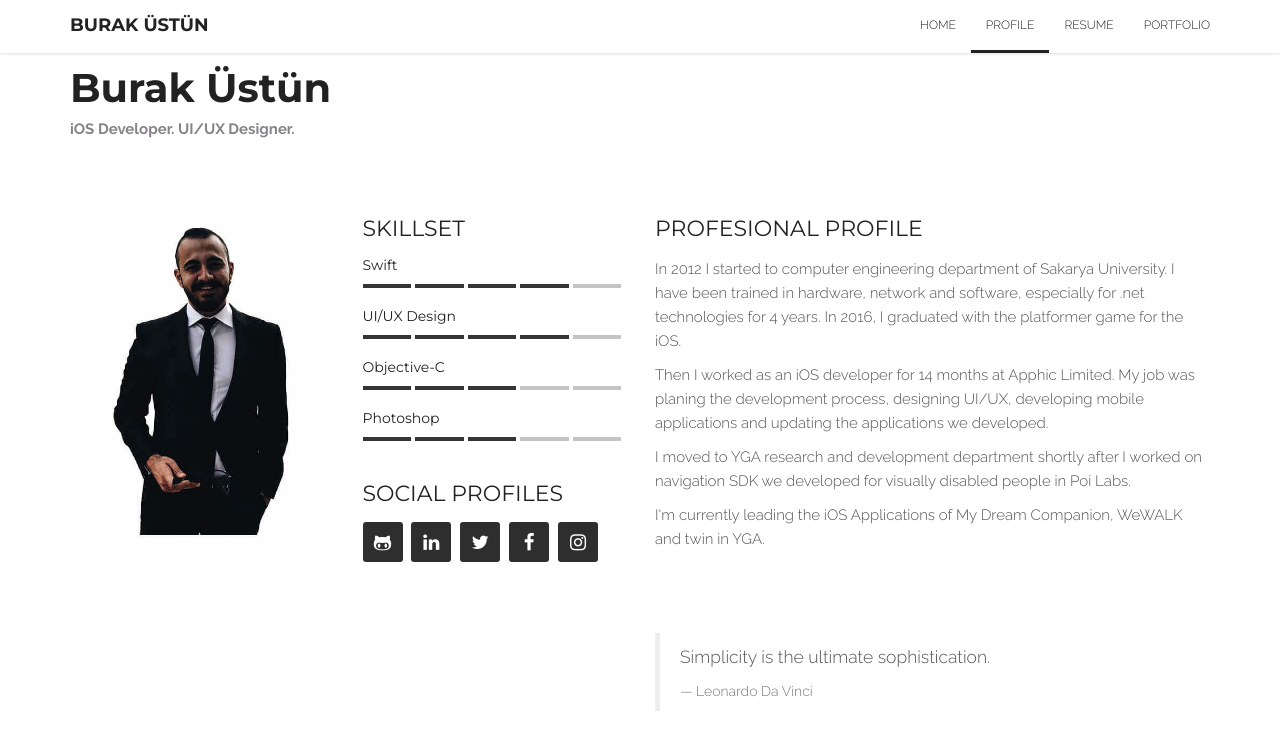
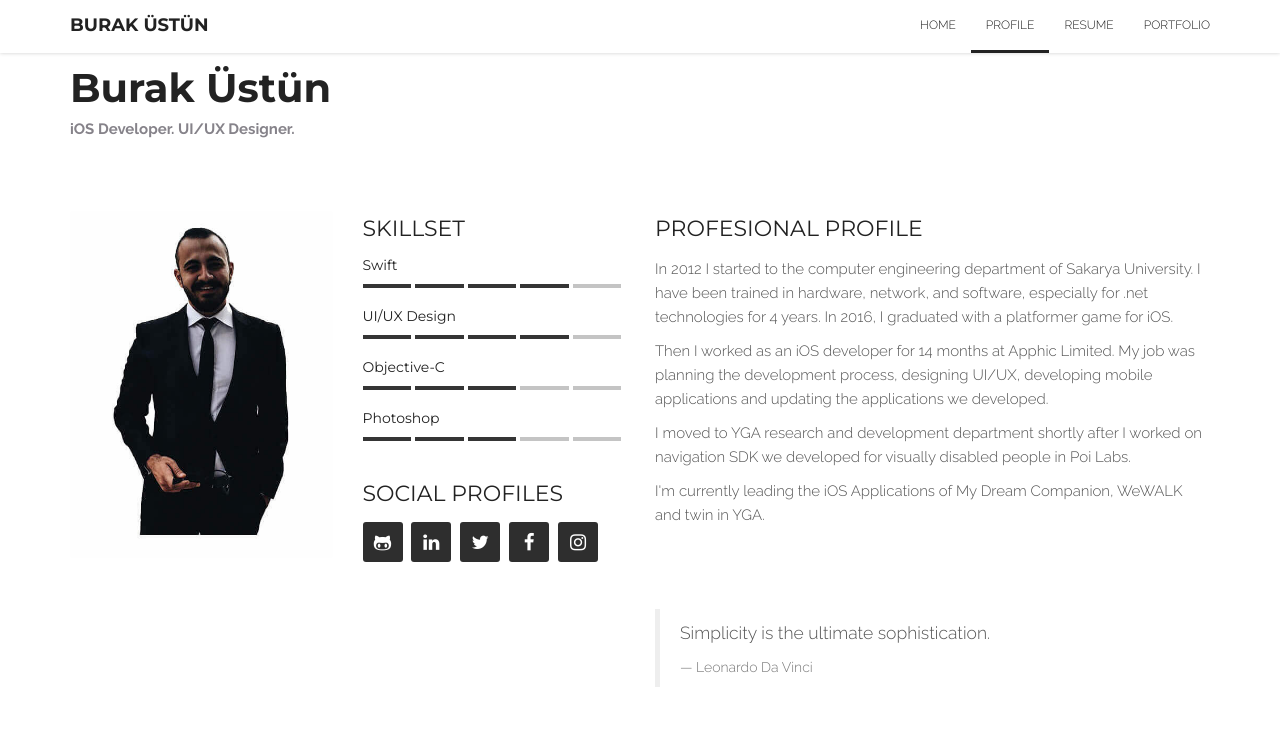
Before and after one commit to buracules/buracules.github.io, a Jekyll site: the page index.html, which Jekyll copies as it is, in a window 1280 px wide and 900 px high, scrolled down 863 px. Shown: the top 735 px of the window. Built offline with Jekyll 4.4.1, drawn with Linux system fonts in a browser that asks for light colours.

Commit message:
Update About

```diff
--- a/index.html
+++ b/index.html
@@ -232,10 +232,10 @@
 
 						<div class="col-md-6 col-sm-12 wow bounceInRight">
 							<h3>Profesional Profile</h3>
-							<p>In 2012 I started to computer engineering department of Sakarya University. I have been trained in hardware, network and software, especially for .net technologies for 4 years. In 2016, I graduated with the platformer game for the iOS.</p>
-							<p>Then I worked as an iOS developer for 14 months at Apphic Limited. My job was planing the development process, designing UI/UX, developing mobile applications and updating the applications we developed.</p>
+							<p>In 2012 I started to the computer engineering department of Sakarya University. I have been trained in hardware, network, and software, especially for .net technologies for 4 years. In 2016, I graduated with a platformer game for iOS.</p>
+							<p>Then I worked as an iOS developer for 14 months at Apphic Limited. My job was planning the development process, designing UI/UX, developing mobile applications and updating the applications we developed.</p>
 							<p>I moved to YGA research and development department shortly after I worked on navigation SDK we developed for visually disabled people in Poi Labs.</p>
-							<p> I'm currently leading the iOS Applications of My Dream Companion, WeWALK and twin in YGA.</p>
+							<p>I'm currently leading the iOS Applications of My Dream Companion, WeWALK and twin in YGA.</p>
 							<p></p>
 							<!--<a href="https://www.linkedin.com/in/burak-üstün-91396066/" title="Linkedin"><h4>You can visit the Linkedin profile for my projects.</h4></a>-->
 							<br><br><br>
```
